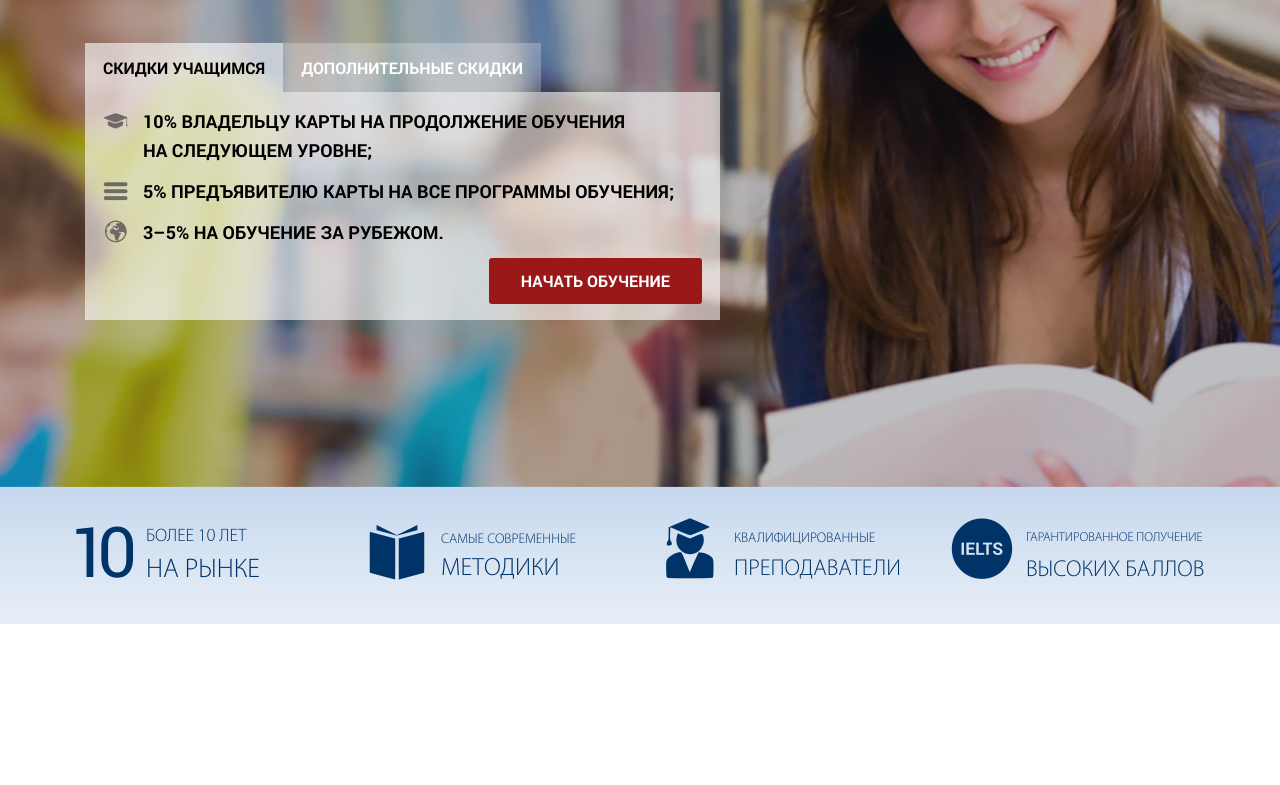
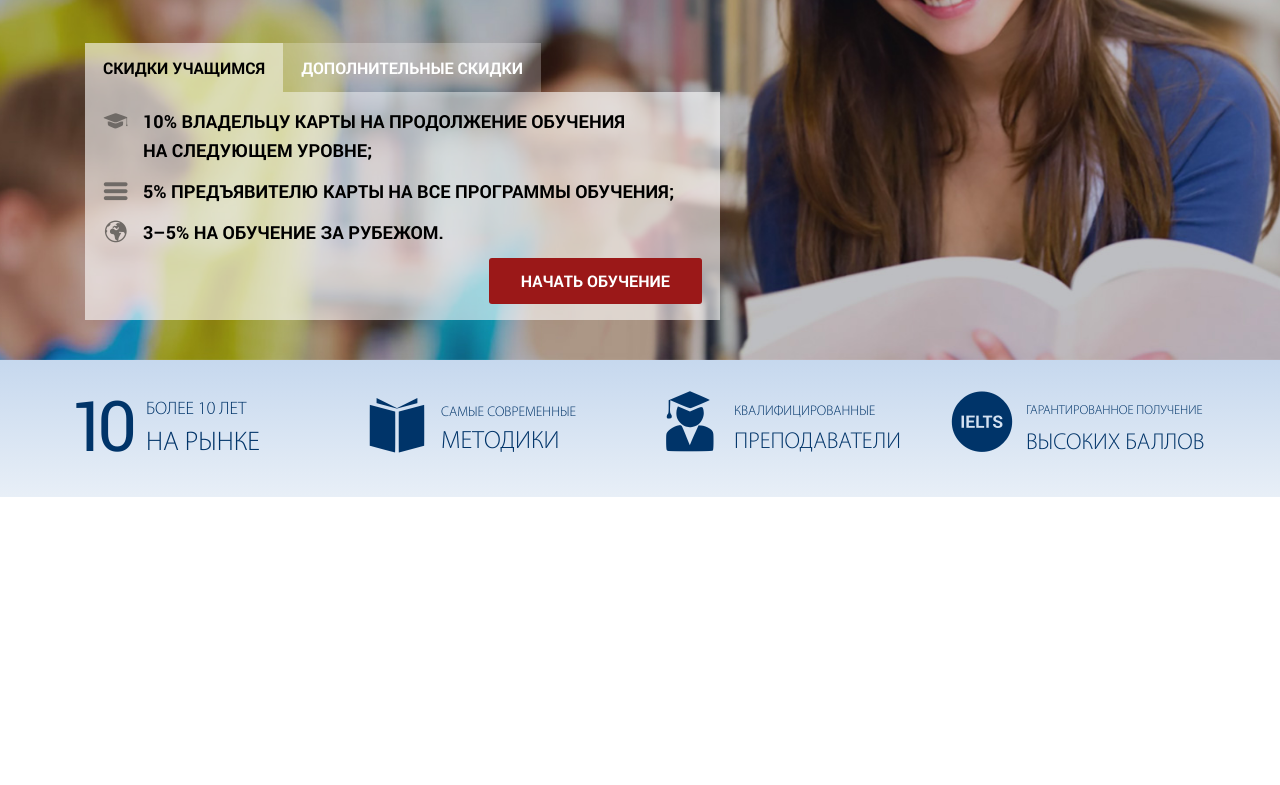
Before and after one commit to neins/Web1, a plain HTML site: page index.html in a window 1280 px wide. Shown: the part 313-1098 px from the top of the page. Drawn offline with Linux system fonts and the light colour scheme.

Commit message:
Update media.css

```diff
--- a/css/media.css
+++ b/css/media.css
@@ -2,7 +2,11 @@
 
 /* Large Devices, Wide Screens */
 
-
+@media only screen and (max-width : 1500px) {
+	header {
+		min-height: 665px !important;
+	}
+}
 
 @media only screen and (max-width : 1200px) {
 	header {
```
